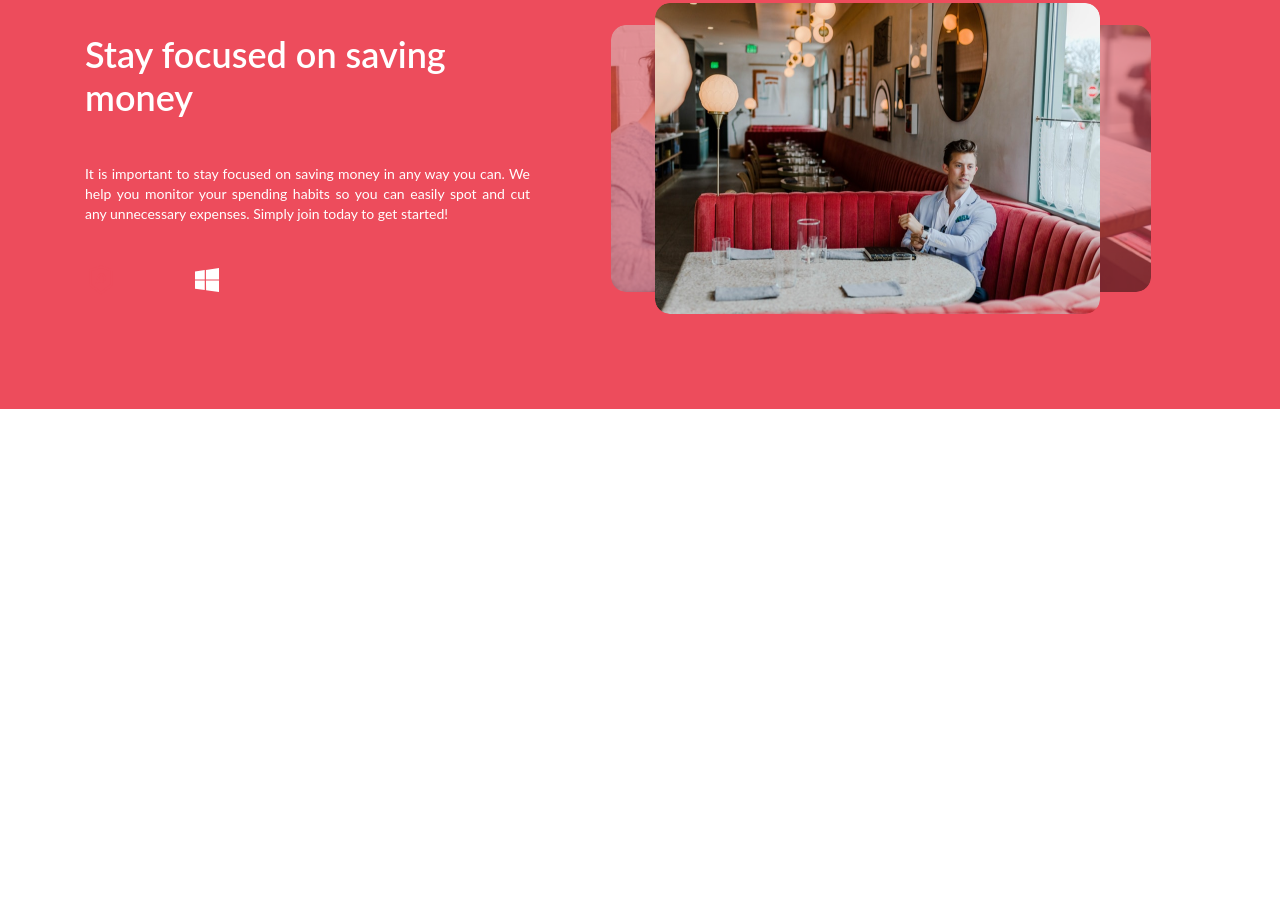
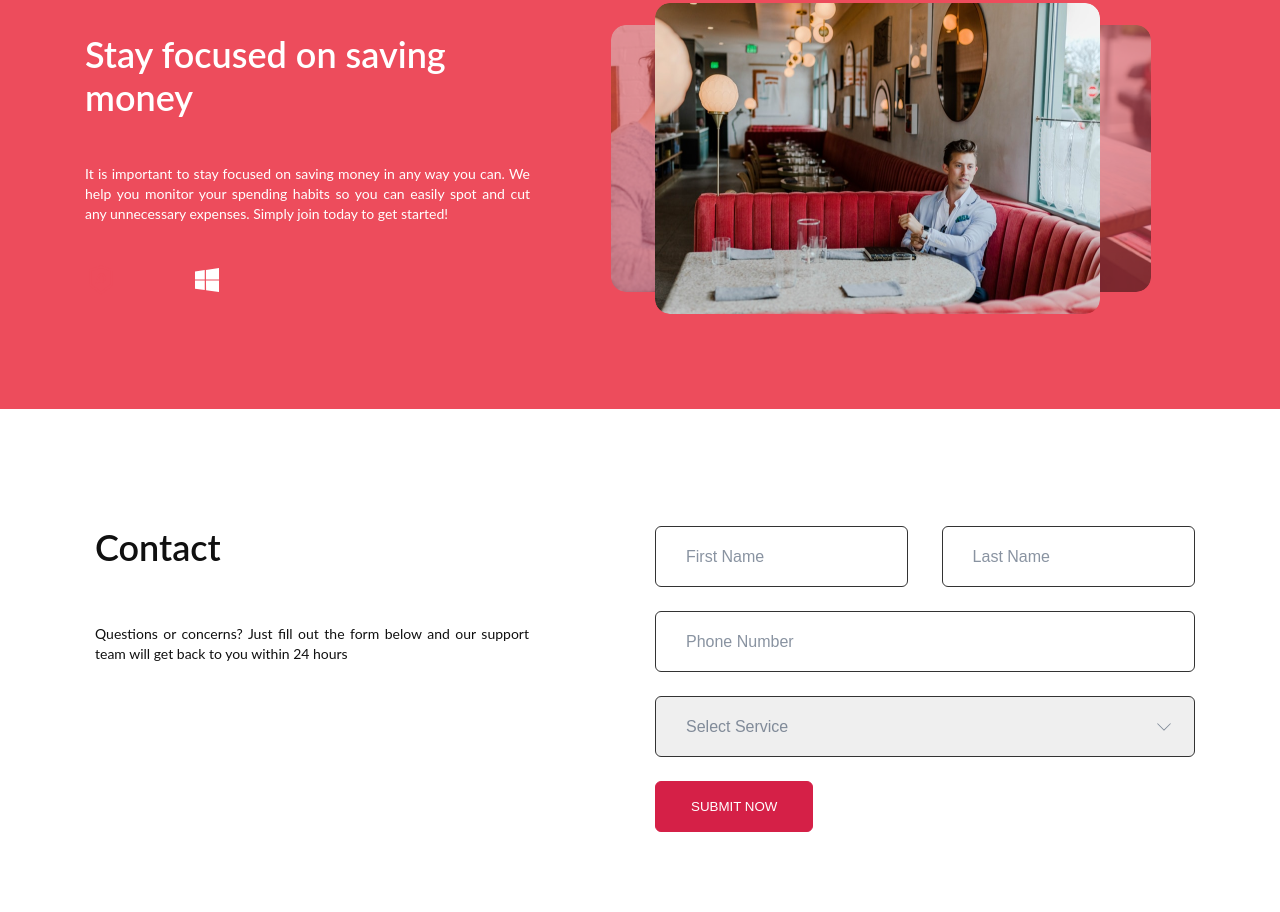
Before and after one commit to mrushkova/bold, a website: page index.html in a window 1280 px wide. Shown: the part 2051-2963 px from the top of the page. Before the commit the page ends 2460 px from the top, so only its background shows below. Drawn offline with Linux system fonts and the light colour scheme.

Commit message:
add section contact

```diff
--- a/index.html
+++ b/index.html
@@ -171,6 +171,31 @@
           </div>
         </div>
       </section>
+      <section class="contact" id="section--4">
+        <div class="container">
+          <div class="container__wrapper">
+            <div class="contact__info">
+              <h2 class="contact__heading heading-secondary">Contact</h2>
+              <p class="contact__text">
+                Questions or concerns? Just fill out the form below and our
+                support team will get back to you within 24 hours
+              </p>
+            </div>
+            <form action="#" class="contact__form">
+              <input type="text" class="contact__input contact__input--name" placeholder="First Name">
+              <input type="text" class="contact__input contact__input--last-name" placeholder="Last Name">
+              <input type="tel" class="contact__input" placeholder="Phone Number">
+              <select name="services" id="services" class="contact__input">
+                <option value="Select Service">Select Service</option>
+                <option value="Select Service">Select Service</option>
+              </select>
+              <button type="submit" class="contact__button btn">
+                Submit now
+              </button>
+            </form>
+          </div>
+        </div>
+      </section>
     </main>
   </body>
 </html>
--- a/sass/_button.scss
+++ b/sass/_button.scss
@@ -4,7 +4,7 @@
   &:visited {
     text-transform: uppercase;
     text-decoration: none;
-    padding: 1.7rem 5.2rem;
+
     border-radius: 6px;
     transition: all 0.2s;
     box-sizing: border-box;
--- /dev/null
+++ b/sass/_contact.scss
@@ -0,0 +1,70 @@
+.contact {
+  padding: 11.7rem 0 8rem 2rem;
+  background-color: $color-white;
+
+  &__info {
+    max-width: 43.4rem;
+  }
+
+  &__heading {
+    font-weight: 600;
+    margin-bottom: 5.5rem;
+  }
+
+  &__text {
+    font-size: $defaul-font-size;
+    line-height: 2rem;
+    text-align: justify;
+  }
+
+  &__form {
+    max-width: 54rem;
+    margin-right: 1rem;
+    box-sizing: border-box;
+  }
+
+  &__input {
+    width: 100%;
+    padding: 2rem 3rem;
+    margin-bottom: 2.4rem;
+    font-size: 16px;
+    line-height: 19px;
+    color: $color-text;
+    border: 1px solid #333333;
+    border-radius: 6px;
+    box-sizing: border-box;
+
+    &::placeholder {
+      color: rgba(19, 39, 67, 0.5);
+    }
+
+    &:focus {
+      outline: transparent;
+      border: 1px solid $color-primary;
+    }
+
+    &--name,
+    &--last-name {
+      width: 25.3rem;
+    }
+
+    &--name {
+      margin-right: 3rem;
+    }
+  }
+
+  &__button {
+    padding: 1.7rem 3.5rem;
+    background-color: $color-primary;
+    border: 1px solid $color-primary;
+    color: $color-white;
+  }
+
+  & select {
+    appearance: none;
+    background-image: url(../img/arrow-down.svg);
+    background-repeat: no-repeat;
+    background-position: right 2.3rem center;
+    color: rgba(19, 39, 67, 0.5);
+  }
+}
--- a/sass/_header.scss
+++ b/sass/_header.scss
@@ -30,6 +30,7 @@
   }
 
   &__button {
+    padding: 1.7rem 5.2rem;
     background-color: $color-white;
     color: $color-primary;
     border: 1px solid $color-white;
--- a/sass/main.scss
+++ b/sass/main.scss
@@ -8,3 +8,4 @@
 @import 'features';
 @import 'technology';
 @import 'focus';
+@import 'contact';
```
Also changed, not shown: css/main.css, css/style.min.css, img/arrow-down.svg (added), 1 other file.
